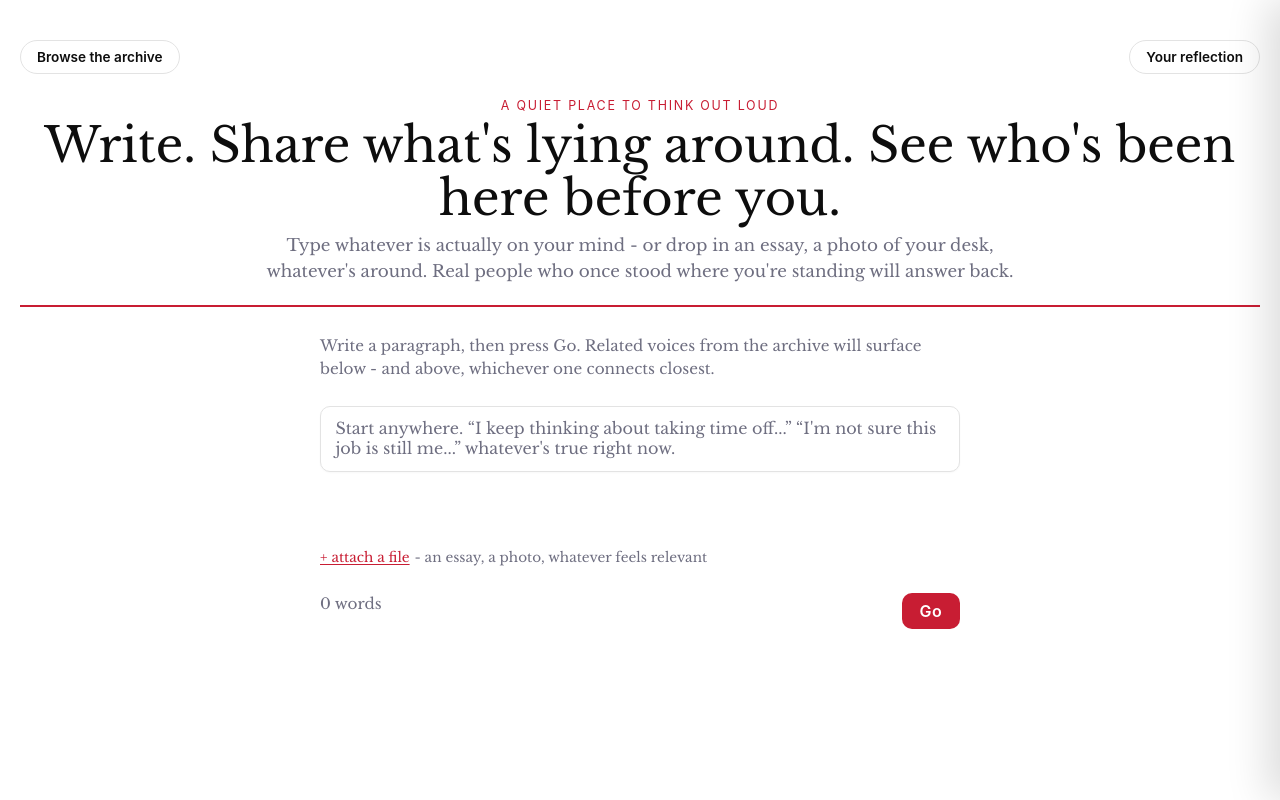
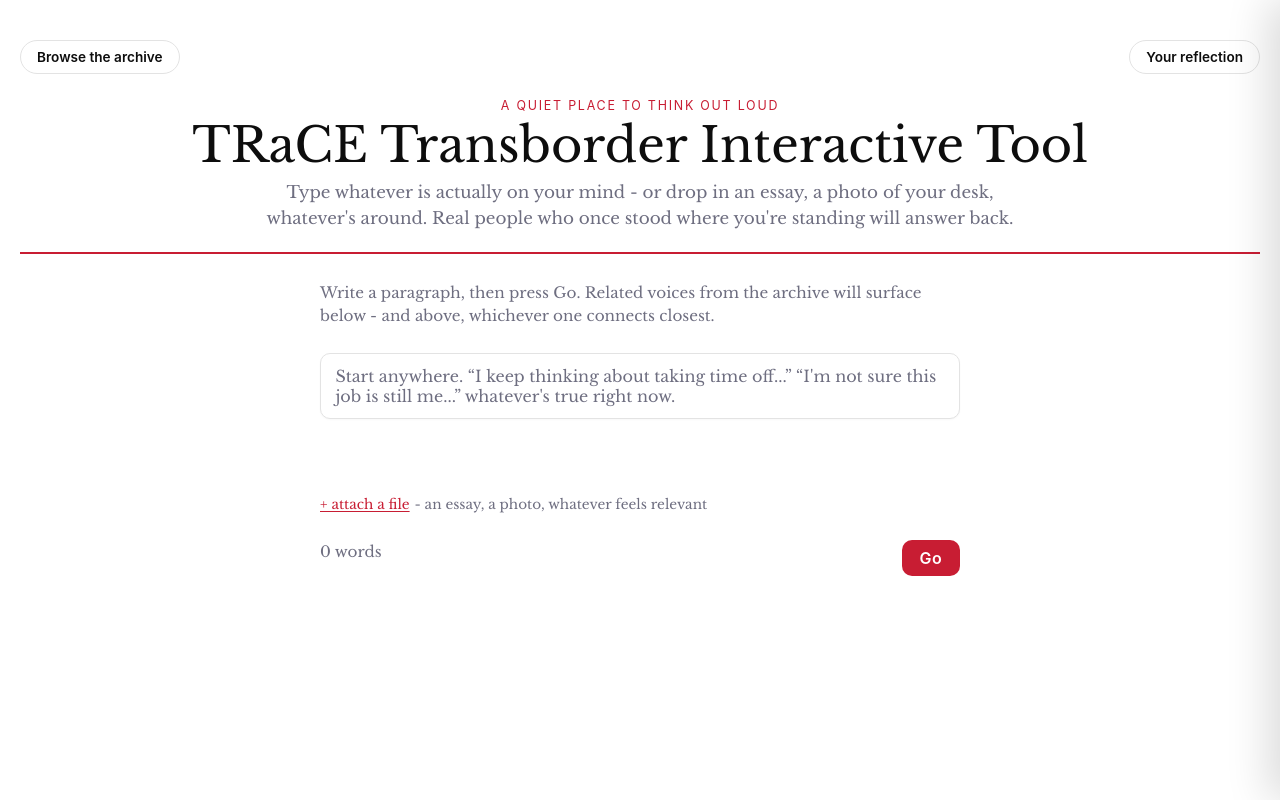
Before and after one commit to newstylemagazine/paceproject, a plain HTML site: page site/index.html in a window 1280 px wide. Drawn offline with nearby package versions, Linux system fonts and the light colour scheme; no server answers.

Commit message:
Homepage h1: 'TRaCE Transborder Interactive Tool'
Replaced the h1 copy ('Write. Share what's lying around. See who's been
here before you.') with the requested title. Eyebrow line and subtitle
below it are unchanged.

```diff
--- a/site/index.html
+++ b/site/index.html
@@ -19,7 +19,7 @@
 
       <header class="hero">
         <p class="eyebrow">A quiet place to think out loud</p>
-        <h1>Write. Share what's lying around. See who's been here before you.</h1>
+        <h1>TRaCE Transborder Interactive Tool</h1>
         <p class="subtitle">
           Type whatever is actually on your mind - or drop in an essay, a photo of your desk,
           whatever's around. Real people who once stood where you're standing will answer back.
```
